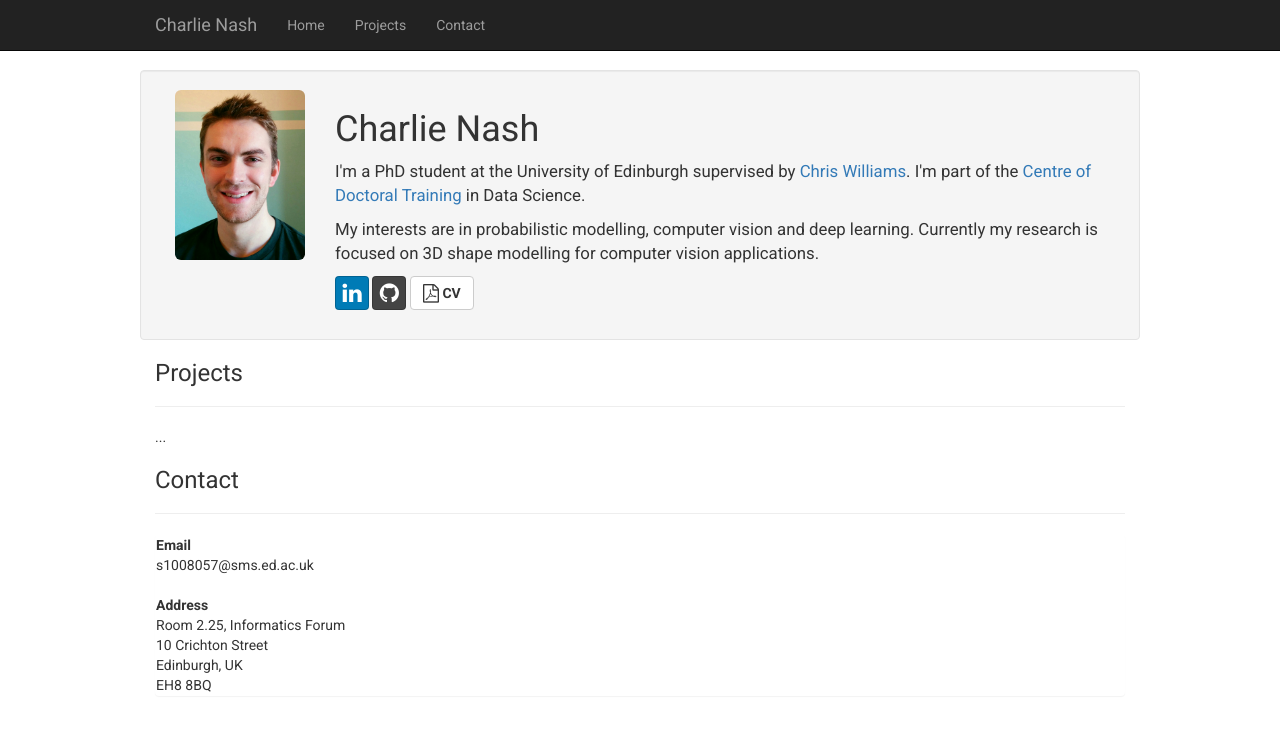
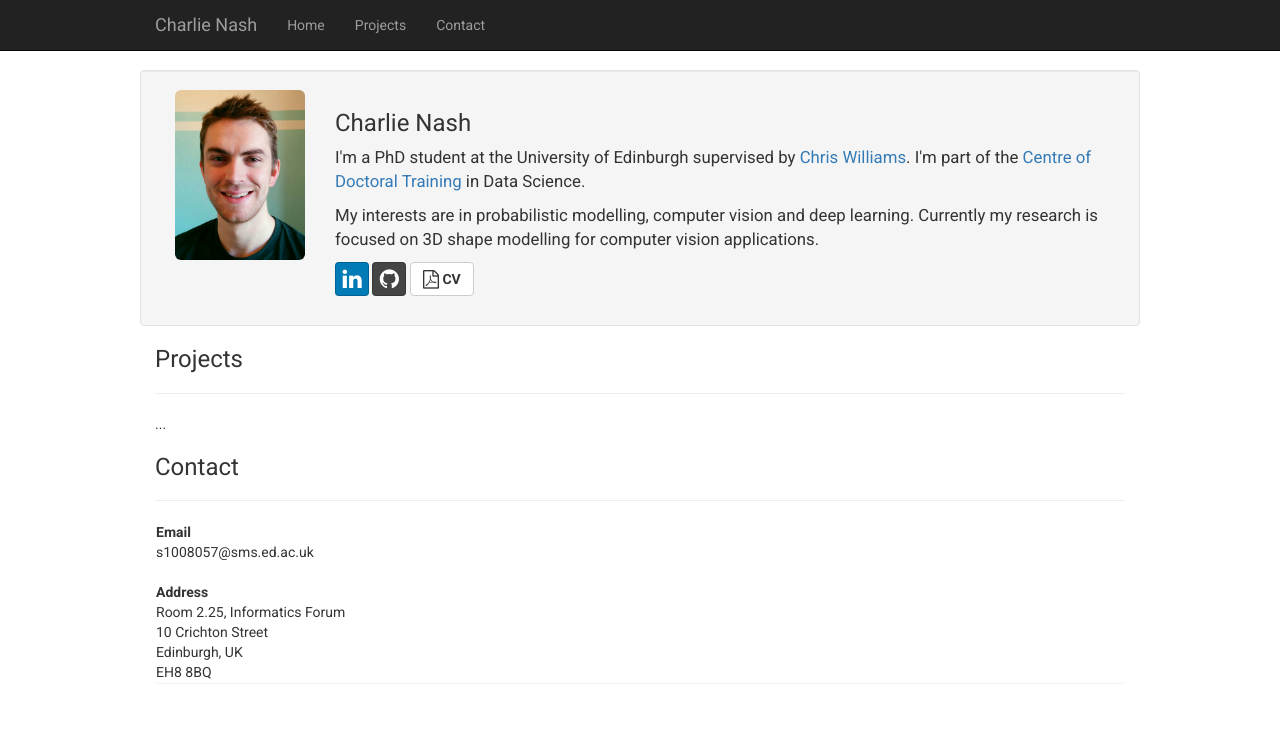
Before and after one commit to charlienash/charlienash.github.io, a Jekyll site: the page index.html, which Jekyll copies as it is, in a window 1280 px wide. Shown: the top 731 px of the page. Built offline with Jekyll 4.4.1, drawn with Linux system fonts in a browser that asks for light colours; nearby versions of some CDN libraries; library files that are not in the unit come from our copies.

```diff
--- a/index.html
+++ b/index.html
@@ -73,7 +73,7 @@
 			      		<img class="img-rounded img-responsive" src="assets/img/Charlie_photo.jpg">
 			  	</div>
 			 	<div class="col-xs-10">
-			    		<h1>Charlie Nash</h2>
+			    		<h3>Charlie Nash</h3>
 		    			<p>
 		    				<big>
 		    					I'm a PhD student at the University of Edinburgh supervised by <a href="http://homepages.inf.ed.ac.uk/ckiw/">Chris Williams</a>. I'm part of the <a href="http://datascience.inf.ed.ac.uk/">Centre of Doctoral Training</a> in Data Science.
```
